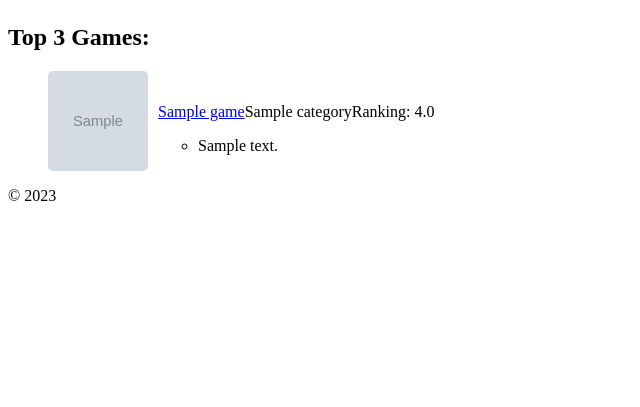
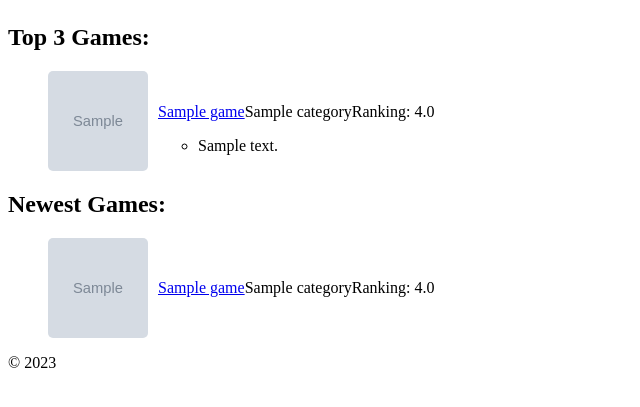
Before and after one commit to mildaug/board_game, a Django app: page / in a window 1280 px wide. Shown: the part 144-551 px from the top of the page, without its empty margins (0-640 px from the left). Run offline with Django 4.2, Linux system fonts and the light colour scheme; tables that the repository leaves empty hold one stand-in row (values such as "Sample post"); grey boxes marked "Sample" are stand-in pictures.

Commit message:
added 3 newest games to index

```diff
--- a/board_game_hub/board_game/templates/board_game/index.html
+++ b/board_game_hub/board_game/templates/board_game/index.html
@@ -11,7 +11,7 @@
     <h1>Board Game Hub</h1>
     <h2>Top 3 Games:</h2>
     <ul>
-        {% for game in games %}
+        {% for game in top_three_games %}
         <li class="game-info">
             <img class="game-photo" src="{{ game.image.url }}" alt="{{ game.title }}">
             <div>
@@ -31,4 +31,20 @@
         </li>
         {% endfor %}
     </ul>
+
+    <h2>Newest Games:</h2>
+    <ul>
+        {% for game in newest_games %}
+        <li class="game-info">
+            <img class="game-photo" src="{{ game.image.url }}" alt="{{ game.title }}">
+            <div>
+                <p class="game-details">
+                    <a href="{% url 'game_detail' game.pk %}">{{ game.title }}</a>
+                    <span class="game-category">{% for game_category in game.category.all %}{{ game_category.name }}{% if not forloop.last %}, {% endif %}{% endfor %}</span>
+                    <span class="game-ranking">Ranking: {{ game.rating }}</span>
+                </p>
+            </div>
+        </li>
+        {% endfor %}
+    </ul>
 {% endblock content %}
--- a/board_game_hub/board_game/views.py
+++ b/board_game_hub/board_game/views.py
@@ -11,8 +11,9 @@ from django.utils import timezone
 
 
 def index(request):
-    games = Game.objects.order_by('-rating')[:3]
-    return render(request, 'board_game/index.html', {'games': games})
+    top_three_games = Game.objects.order_by('-rating')[:3]
+    newest_games = Game.objects.order_by('-id')[:3]
+    return render(request, 'board_game/index.html', {'top_three_games': top_three_games, 'newest_games': newest_games})
 
 def game_list(request):
     game_list = Game.objects.order_by('-rating')
```
